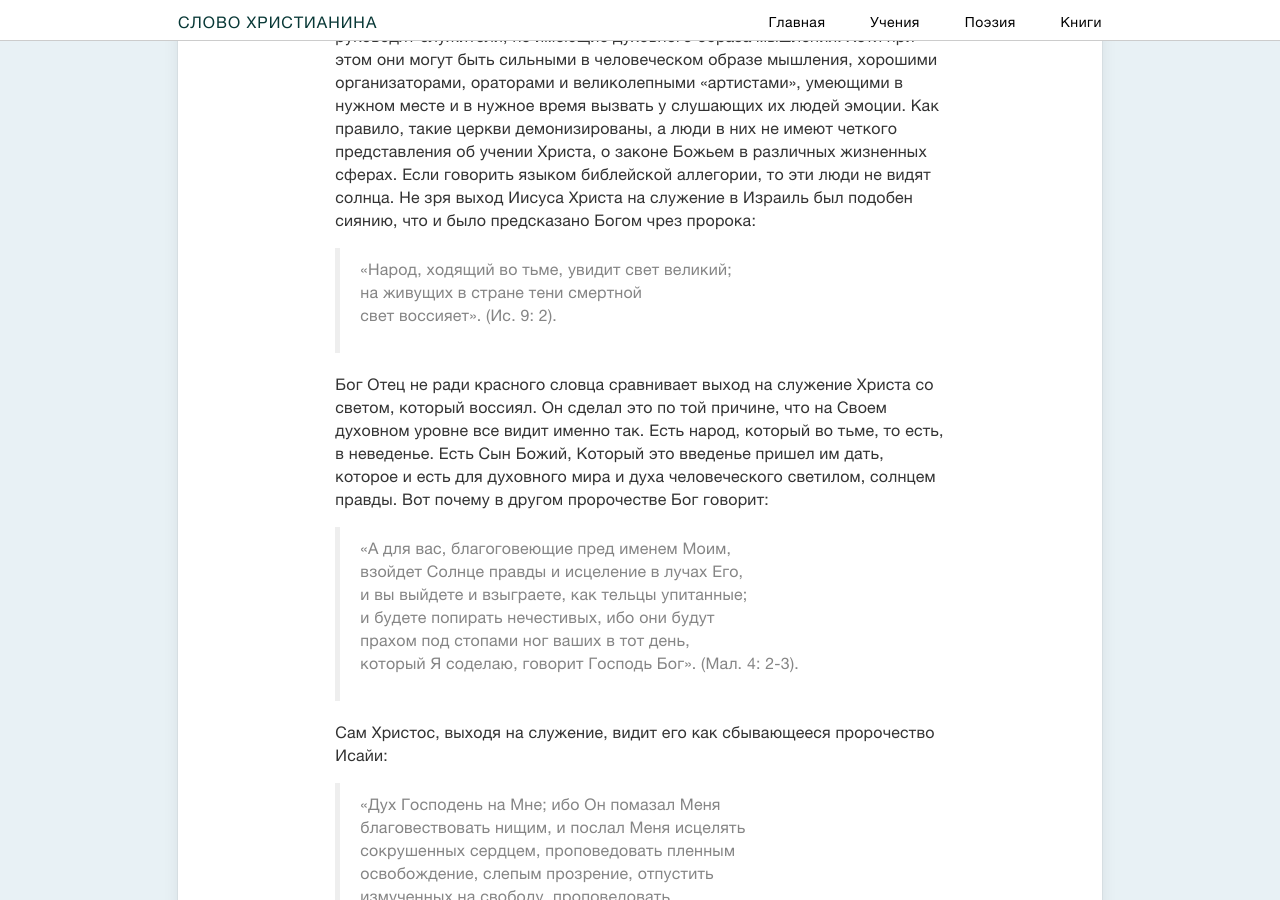
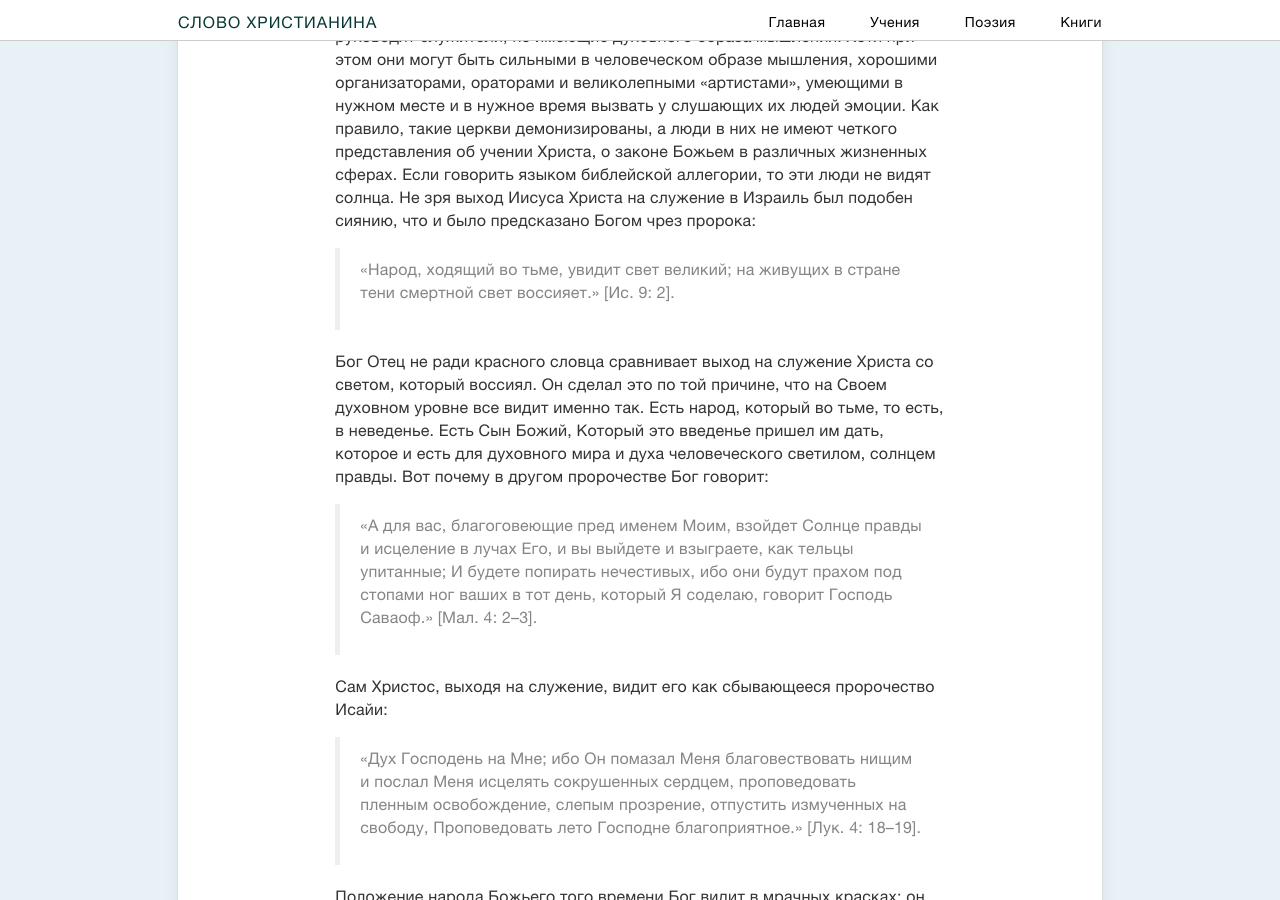
Before and after one commit to slovohrista/slovohrista.github.io, a Jekyll site: the page built from _posts/doctrine/2013-12-06-horosha-mudrosts-naslediem-2.md, in a window 1280 px wide and 900 px high, scrolled down 502 px. Built offline with Jekyll 4.4.1, drawn with Linux system fonts in a browser that asks for light colours; nearby versions of some CDN libraries; comment, search, counter and statistics services are not loaded; some of the changed text lies outside the part shown.

Commit message:
Update 2013-12-06-horosha-mudrosts-naslediem-2.md

```diff
--- a/_posts/doctrine/2013-12-06-horosha-mudrosts-naslediem-2.md
+++ b/_posts/doctrine/2013-12-06-horosha-mudrosts-naslediem-2.md
@@ -7,27 +7,15 @@ author: Бреурош Владимир
 ---
 Есть три категории христиан. Первая категория – это люди, которые любят Господа, искренни пред Ним, готовы приносить ради Него жертвы и следовать за своим Учителем. Но они находятся в церквах, которыми руководят служители, не имеющие духовного образа мышления. Хотя при этом они могут быть сильными в человеческом образе мышления, хорошими организаторами, ораторами и великолепными «артистами», умеющими в нужном месте и в нужное время вызвать у слушающих их людей эмоции. Как правило, такие церкви демонизированы, а люди в них не имеют четкого представления об учении Христа, о законе Божьем в различных жизненных сферах. Если говорить языком библейской аллегории, то эти люди не видят солнца. Не зря выход Иисуса Христа на служение в Израиль был подобен сиянию, что и было предсказано Богом чрез пророка:
 
-> «Народ, ходящий во тьме, увидит свет великий;
-> на живущих в стране тени смертной
-> свет воссияет». (Ис. 9: 2).
+> «Народ, ходящий во тьме, увидит свет великий; на живущих в стране тени смертной свет воссияет.» [Ис. 9: 2].
 
 Бог Отец не ради красного словца сравнивает выход на служение Христа со светом, который воссиял. Он сделал это по той причине, что на Своем духовном уровне все видит именно так. Есть народ, который во тьме, то есть, в неведенье. Есть Сын Божий, Который это введенье пришел им дать, которое и есть для духовного мира и духа человеческого светилом, солнцем правды. Вот почему в другом пророчестве Бог говорит:
 
-> «А для вас, благоговеющие пред именем Моим,
-> взойдет Солнце правды и исцеление в лучах Его,
-> и вы выйдете и взыграете, как тельцы упитанные;
-> и будете попирать нечестивых, ибо они будут
-> прахом под стопами ног ваших в тот день,
-> который Я соделаю, говорит Господь Бог». (Мал. 4: 2-3).
+> «А для вас, благоговеющие пред именем Моим, взойдет Солнце правды и исцеление в лучах Его, и вы выйдете и взыграете, как тельцы упитанные; И будете попирать нечестивых, ибо они будут прахом под стопами ног ваших в тот день, который Я соделаю, говорит Господь Саваоф.» [Мал. 4: 2–3].
 
 Сам Христос, выходя на служение, видит его как сбывающееся пророчество Исайи:
 
-> «Дух Господень на Мне; ибо Он помазал Меня
-> благовествовать нищим, и послал Меня исцелять
-> сокрушенных сердцем, проповедовать пленным
-> освобождение, слепым прозрение, отпустить
-> измученных на свободу, проповедовать
-> лето Господне благоприятное». (Лук. 4: 18-19).
+> «Дух Господень на Мне; ибо Он помазал Меня благовествовать нищим и послал Меня исцелять сокрушенных сердцем, проповедовать пленным освобождение, слепым прозрение, отпустить измученных на свободу, Проповедовать лето Господне благоприятное.» [Лук. 4: 18–19].
 
 Положение народа Божьего того времени Бог видит в мрачных красках: он сидит в темнице, ибо не свободен; он не видит, ибо слеп; ему холодно, ибо зима; он болен, ибо ожесточен сердцем. И это не его вина, а вина его учителей, священников и вождей, которые злоупотребляют властью для собственного обогащения и ради собственных похотей. Они не заинтересованы в правде и в том, чтобы ее знал народ. Народ не знает правды закона Божьего, его запутали человеческими учениями и толкованиями заповеди Божьей. А тех, кто пытается в этом разобраться, религиозная машина попросту уничтожает, объявляя еретиками.
 
```
